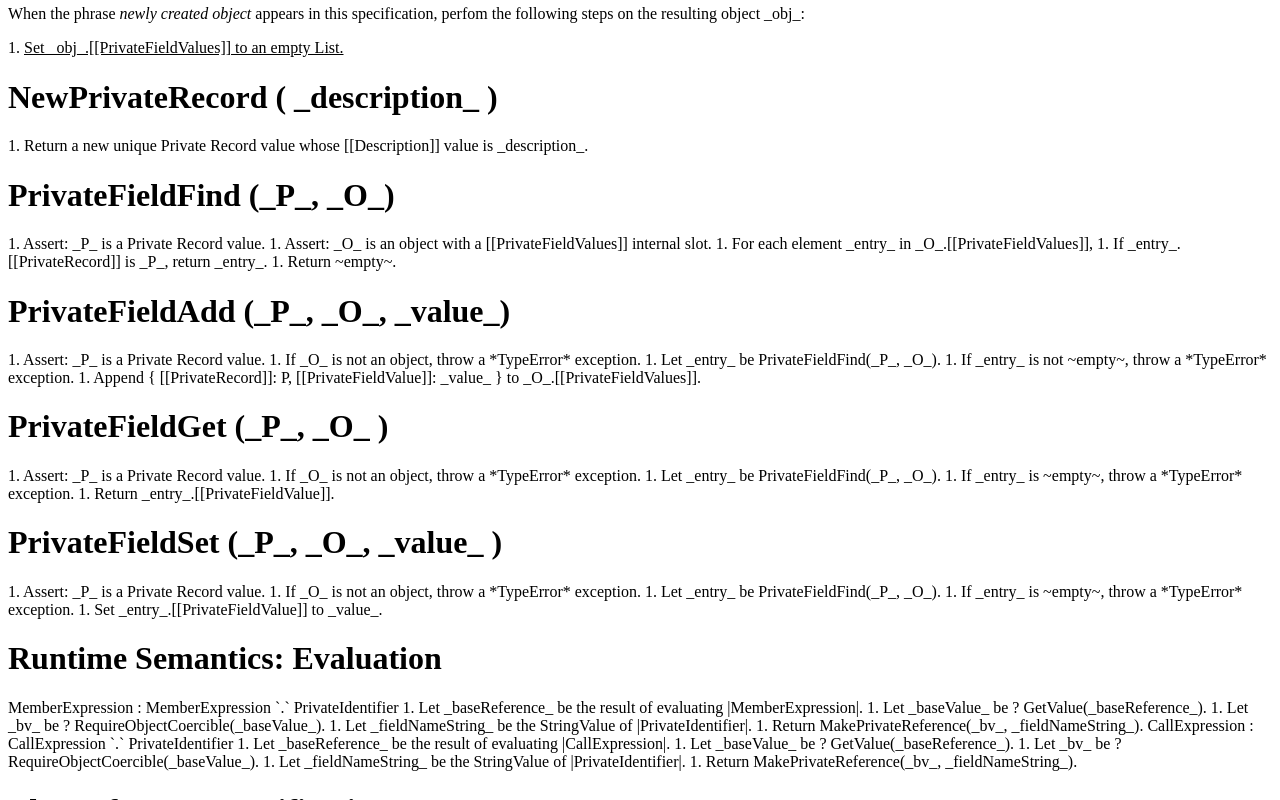
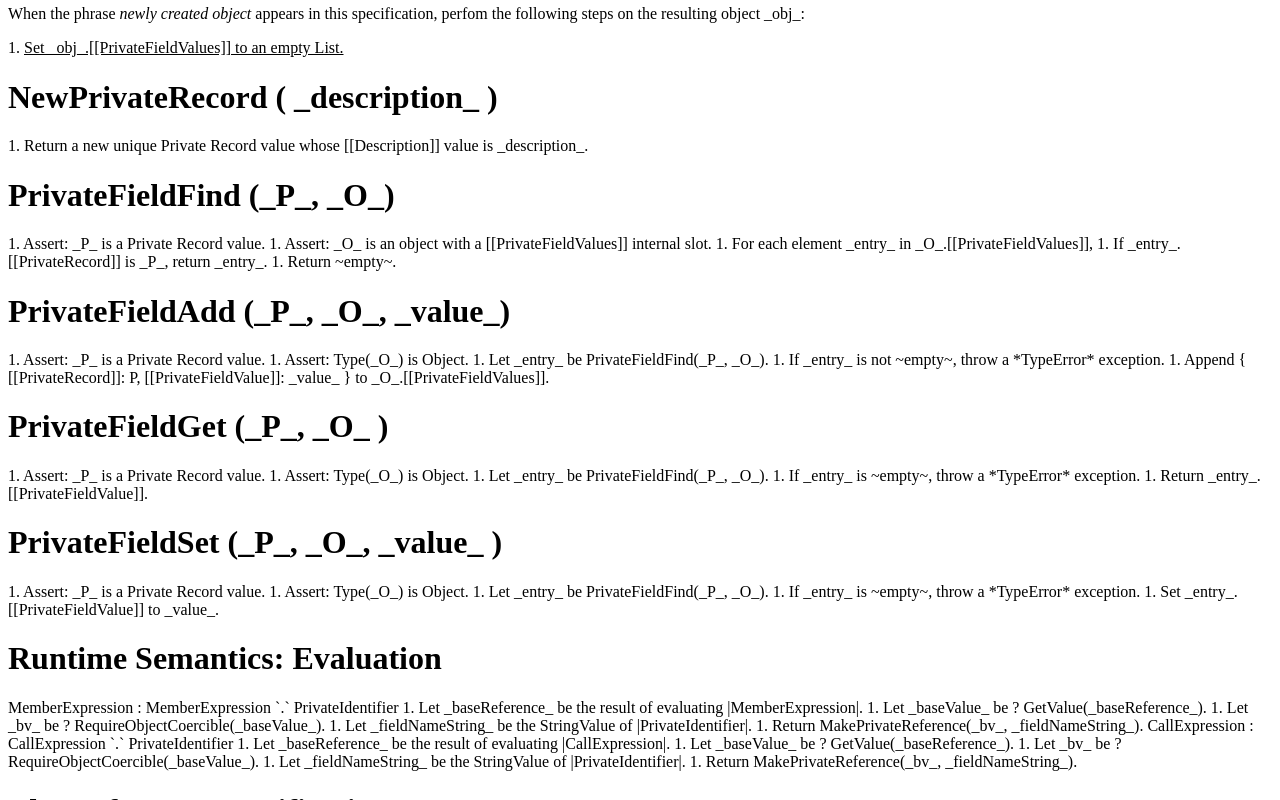
Before and after one commit to tc39/proposal-class-fields, a website: page spec.html in a window 1280 px wide. Shown: the part 11200-12000 px from the top of the page. Drawn offline with Linux system fonts and the light colour scheme.

Commit message:
Editorial: Remove unreachable error case

```diff
--- a/spec.html
+++ b/spec.html
@@ -1522,7 +1522,7 @@ emu-example pre {
   <h1>PrivateFieldAdd (_P_, _O_, _value_)</h1>
   <emu-alg>
     1. Assert: _P_ is a Private Record value.
-    1. If _O_ is not an object, throw a *TypeError* exception.
+    1. Assert: Type(_O_) is Object.
     1. Let _entry_ be PrivateFieldFind(_P_, _O_).
     1. If _entry_ is not ~empty~, throw a *TypeError* exception.
     1. Append { [[PrivateRecord]]: P, [[PrivateFieldValue]]: _value_ } to _O_.[[PrivateFieldValues]].
@@ -1533,7 +1533,7 @@ emu-example pre {
   <h1>PrivateFieldGet (_P_, _O_ )</h1>
   <emu-alg>
     1. Assert: _P_ is a Private Record value.
-    1. If _O_ is not an object, throw a *TypeError* exception.
+    1. Assert: Type(_O_) is Object.
     1. Let _entry_ be PrivateFieldFind(_P_, _O_).
     1. If _entry_ is ~empty~, throw a *TypeError* exception.
     1. Return _entry_.[[PrivateFieldValue]].
@@ -1544,7 +1544,7 @@ emu-example pre {
   <h1>PrivateFieldSet (_P_, _O_, _value_ )</h1>
   <emu-alg>
     1. Assert: _P_ is a Private Record value.
-    1. If _O_ is not an object, throw a *TypeError* exception.
+    1. Assert: Type(_O_) is Object.
     1. Let _entry_ be PrivateFieldFind(_P_, _O_).
     1. If _entry_ is ~empty~, throw a *TypeError* exception.
     1. Set _entry_.[[PrivateFieldValue]] to _value_.
```
